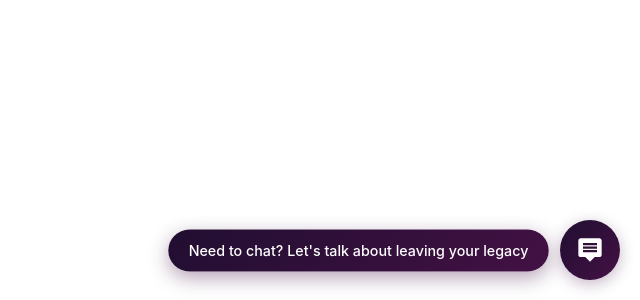
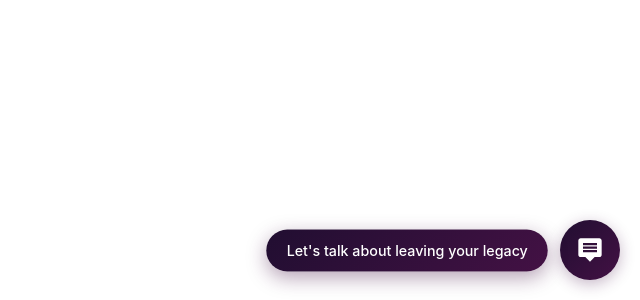
Before and after one commit to KingdomConf/legacy-chatbot, a website: page index.html in a window 1280 px wide. Shown: the part 500-800 px from the top of the page, without its empty margins (640-1280 px from the left). Drawn offline with Linux system fonts and the light colour scheme.

Commit message:
Update index.html

```diff
--- a/index.html
+++ b/index.html
@@ -316,7 +316,7 @@
   </div>
 
   <div class="chat-toggle-container" id="chatToggleContainer">
-    <div class="chat-toggle-text">Need to chat? Let's talk about leaving your legacy</div>
+    <div class="chat-toggle-text">Let's talk about leaving your legacy</div>
     <button class="chat-toggle-btn" id="chatToggleBtn">
       <svg viewBox="0 0 24 24">
         <path d="M20 2H4c-1.1 0-2 .9-2 2v12c0 1.1.9 2 2 2h4l4 4 4-4h4c1.1 0 2-.9 2-2V4c0-1.1-.9-2-2-2zm-2 12H6v-2h12v2zm0-3H6V9h12v2zm0-3H6V6h12v2z"/>
```
